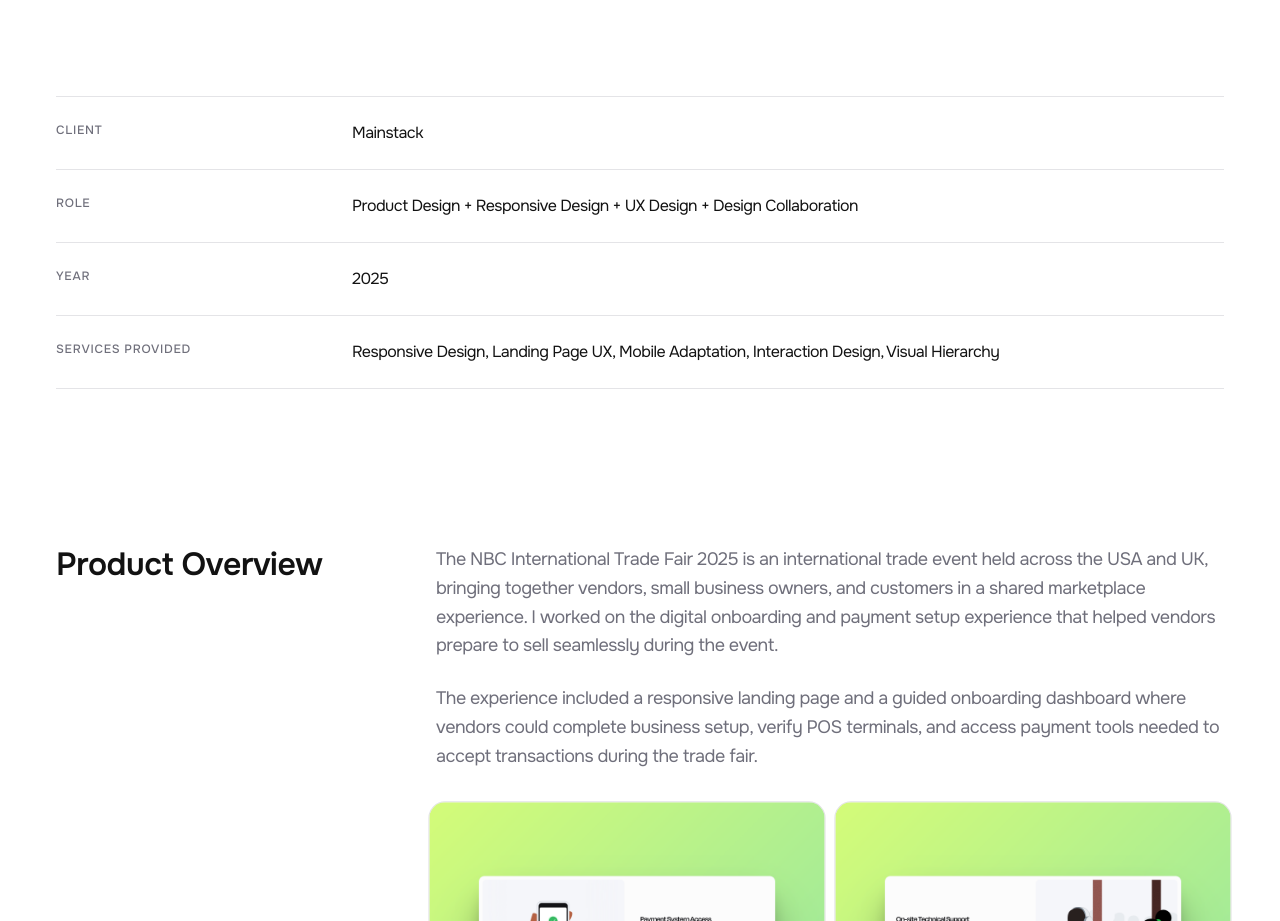
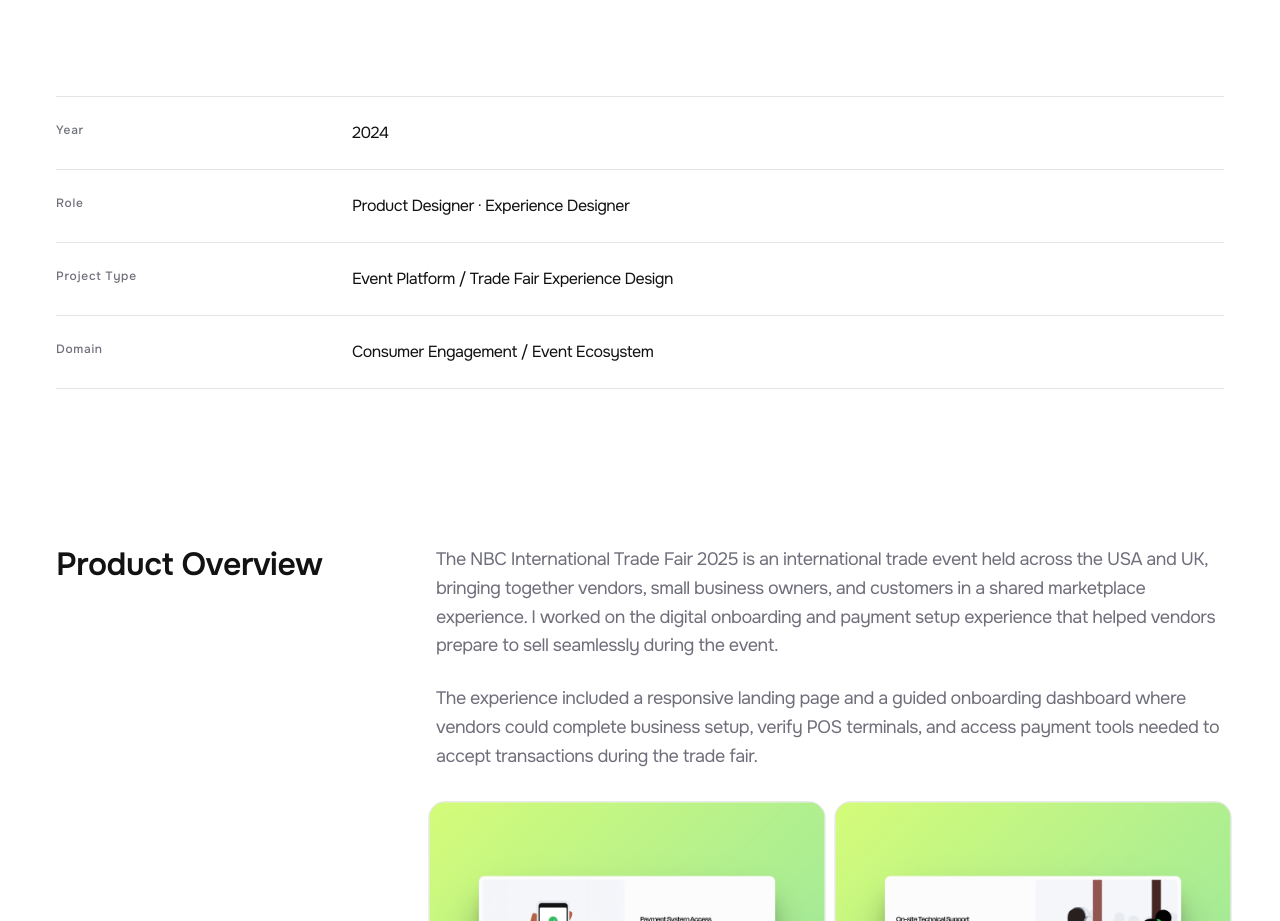
Before and after one commit to Omotolaoginni/Omotola-s-Portfolio, a Next.js app: page /projects/nbc-trade-fair in a window 1280 px wide. Shown: the part 1220-2141 px from the top of the page. Built offline with nearby package versions, Linux system fonts and the light colour scheme.

Commit message:
Update NBC Trade Fair metadata

```diff
--- a/src/app/projects/nbc-trade-fair/page.module.css
+++ b/src/app/projects/nbc-trade-fair/page.module.css
@@ -162,7 +162,6 @@
   font-size: var(--caption-size);
   font-weight: var(--caption-weight);
   letter-spacing: 0.06em;
-  text-transform: uppercase;
   color: var(--color-text-muted);
 }
 
--- a/src/app/projects/nbc-trade-fair/page.tsx
+++ b/src/app/projects/nbc-trade-fair/page.tsx
@@ -52,22 +52,22 @@ export default function NbcTradeFairProject() {
       {/* ── 2. METADATA ── */}
       <Section width="full" padding="none">
         <div className={styles.metadataSection}>
-          <div className={styles.metadataGrid}>
+            <div className={styles.metadataGrid}>
             <div className={styles.metadataRow}>
-              <span className={styles.metadataLabel}>Client</span>
-              <span className={styles.metadataValue}>Mainstack</span>
+              <span className={styles.metadataLabel}>Year</span>
+              <span className={styles.metadataValue}>2024</span>
             </div>
             <div className={styles.metadataRow}>
               <span className={styles.metadataLabel}>Role</span>
-              <span className={styles.metadataValue}>Product Design + Responsive Design + UX Design + Design Collaboration</span>
+              <span className={styles.metadataValue}>Product Designer · Experience Designer</span>
             </div>
             <div className={styles.metadataRow}>
-              <span className={styles.metadataLabel}>Year</span>
-              <span className={styles.metadataValue}>2025</span>
+              <span className={styles.metadataLabel}>Project Type</span>
+              <span className={styles.metadataValue}>Event Platform / Trade Fair Experience Design</span>
             </div>
             <div className={styles.metadataRow}>
-              <span className={styles.metadataLabel}>Services Provided</span>
-              <span className={styles.metadataValue}>Responsive Design, Landing Page UX, Mobile Adaptation, Interaction Design, Visual Hierarchy</span>
+              <span className={styles.metadataLabel}>Domain</span>
+              <span className={styles.metadataValue}>Consumer Engagement / Event Ecosystem</span>
             </div>
           </div>
         </div>
```
